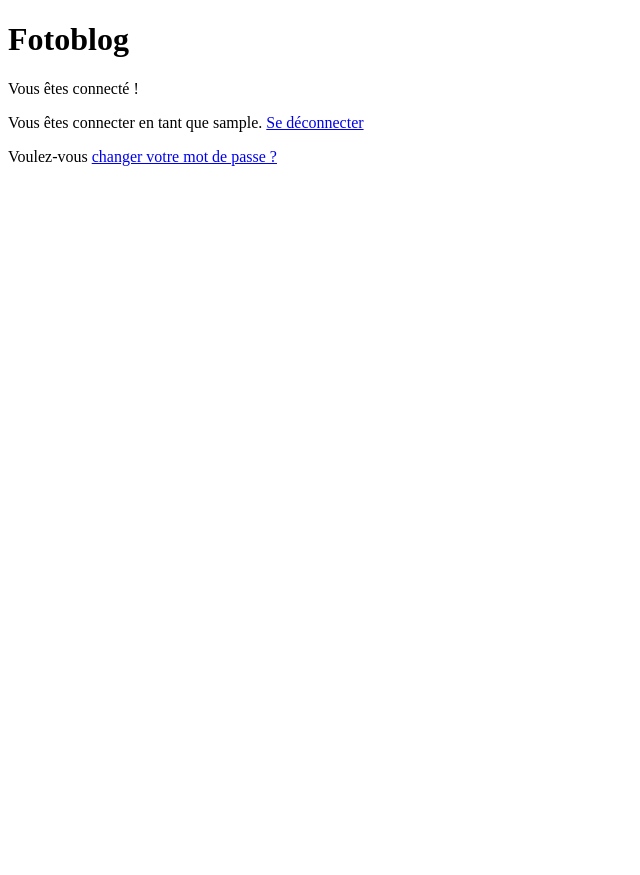
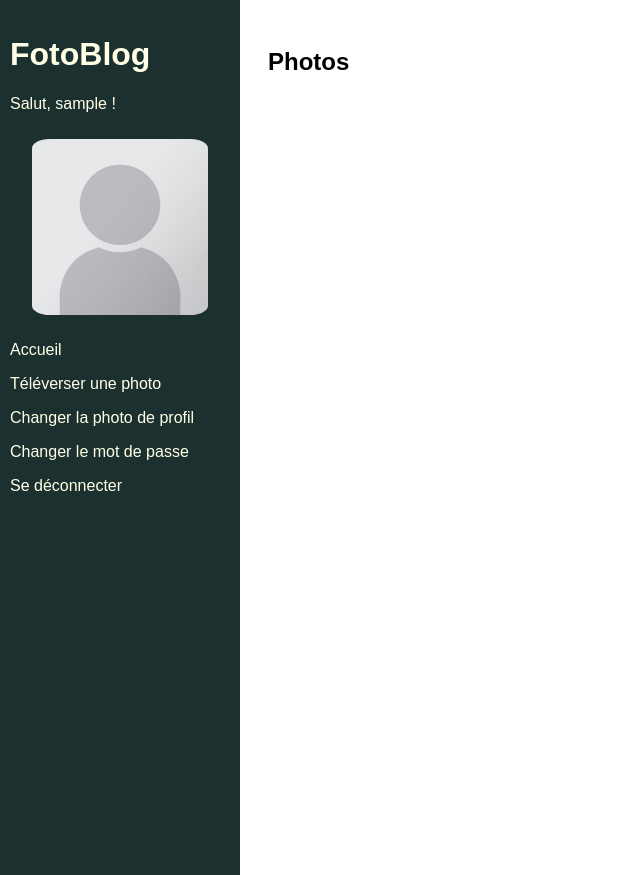
Before and after one commit to Fortunat64/fotoblog, a Django app: page /home/ in a window 1280 px wide. Shown: the whole page, without its empty margins (0-640 px from the left). Run offline with Django 4.2, Linux system fonts and the light colour scheme; the visitor is signed in with stand-in values (Sample User, id 1); data that the repository does not hold is empty.

Commit message:
mise en place d'un theme

```diff
--- a/blog/templates/blog/home.html
+++ b/blog/templates/blog/home.html
@@ -1,4 +1,14 @@
 {% extends 'base.html' %}
 {% block content %}
-    <p>Vous êtes connecté !</p>
+    <h2>Photos</h2>
+    <div class="grid-container">
+
+        {% for photo in photos %}
+            <div class="post">
+                <img src="{{ photo.image.url }}">
+                <p>{{ photo.caption }}</p>
+            </div>
+        {% endfor %}
+    </div>
+
 {% endblock content %}
--- a/blog/views.py
+++ b/blog/views.py
@@ -1,11 +1,12 @@
 from django.contrib.auth.decorators import login_required
 from django.shortcuts import render, redirect
 
-from . import forms
+from . import forms, models
 
 @login_required
 def home(request):
-    return render(request, 'blog/home.html')
+    photos = models.Photo.objects.all()
+    return render(request, 'blog/home.html', context={'photos': photos})
 
 
 @login_required
--- /dev/null
+++ b/static/app.css
@@ -0,0 +1,58 @@
+html {
+    font-family: Arial;
+}
+
+/* The sidebar menu */
+.sidebar {
+    height: 100%; /* Full-height: remove this if you want "auto" height */
+    width: 220px; /* Set the width of the sidebar */
+    position: fixed; /* Fixed Sidebar (stay in place on scroll) */
+    z-index: 1; /* Stay on top */
+    top: 0; /* Stay at the top */
+    left: 0;
+    background-color: #1d3030;
+    color:  #ffffe6;
+    overflow-x: hidden; /* Disable horizontal scroll */
+    padding-top: 15px;
+    padding-left: 10px;
+    padding-right: 10px;
+}
+
+/* The navigation menu links */
+.sidebar a {
+    text-decoration: none;
+    color:  #ffffe6;
+    display: block;
+}
+
+/* When you mouse over the navigation links, change their color */
+.sidebar a:hover {
+    color: #f1f1f1;
+}
+
+/* Style page content */
+.main {
+    margin-left: 240px; /* Same as the width of the sidebar */
+    padding: 20px;
+}
+
+.avatar {
+    width: 80%;
+    border-radius: 10%;
+    display: block;
+    margin: auto;
+    padding-top: 10px;
+    padding-bottom: 10px;
+}
+
+.grid-container {
+    display: grid;
+    grid-template-columns: auto auto auto;
+    padding: 20px;
+    text-align: center;
+}
+
+.post img {
+    width: 80%;
+    border-radius: 5px;
+}
--- a/templates/base.html
+++ b/templates/base.html
@@ -1,18 +1,24 @@
-<!DOCTYPE html>
-<html lang="en">
+{% load static %}
+<html>
     <head>
-    <meta charset="UTF-8">
-    <meta http-equiv="X-UA-Compatible" content="IE=edge">
-    <meta name="viewport" content="width=device-width, initial-scale=1.0">
         <title>FotoBlog</title>
+        <link rel="stylesheet" href="{% static 'app.css' %}">
     </head>
     <body>
-    <h1>Fotoblog</h1>
+        <div class="sidebar">
+            <h1>FotoBlog</h1>
+            {% if user.is_authenticated %}
+                <p>Salut, {{ user }} !</p>
+                <img class="avatar" src="{% static 'images/default_profile.png'%}">
+                <p><a href="{% url 'home' %}">Accueil</a></p>
+                <p><a href="{% url 'photo_upload' %}">Téléverser une photo</a></p>
+                <p><a href="">Changer la photo de profil</a></p>
+                <p><a href="{% url 'password_change' %}">Changer le mot de passe</a></p>
+                <p><a href="{% url 'logout' %}">Se déconnecter</a></p>
+            {% endif %}
+        </div>
+        <div class="main">
             {% block content %}{% endblock content %}
-    {% if user.is_authenticated %}
-        <p>Vous êtes connecter en tant que {{ request.user }}. <a href="{% url 'logout' %}">Se déconnecter</a></p>
-        <p>Voulez-vous <a href="{% url 'password_change' %}">changer votre mot de passe ?</a></p>
-    {% endif %}
-
+        </div>
     </body>
 </html>
```
Also changed, not shown: fotoblog/settings.py (+2 -11 lines), static/images/default_profile.png (added). Lines whose indentation alone changed are shown as unchanged.
